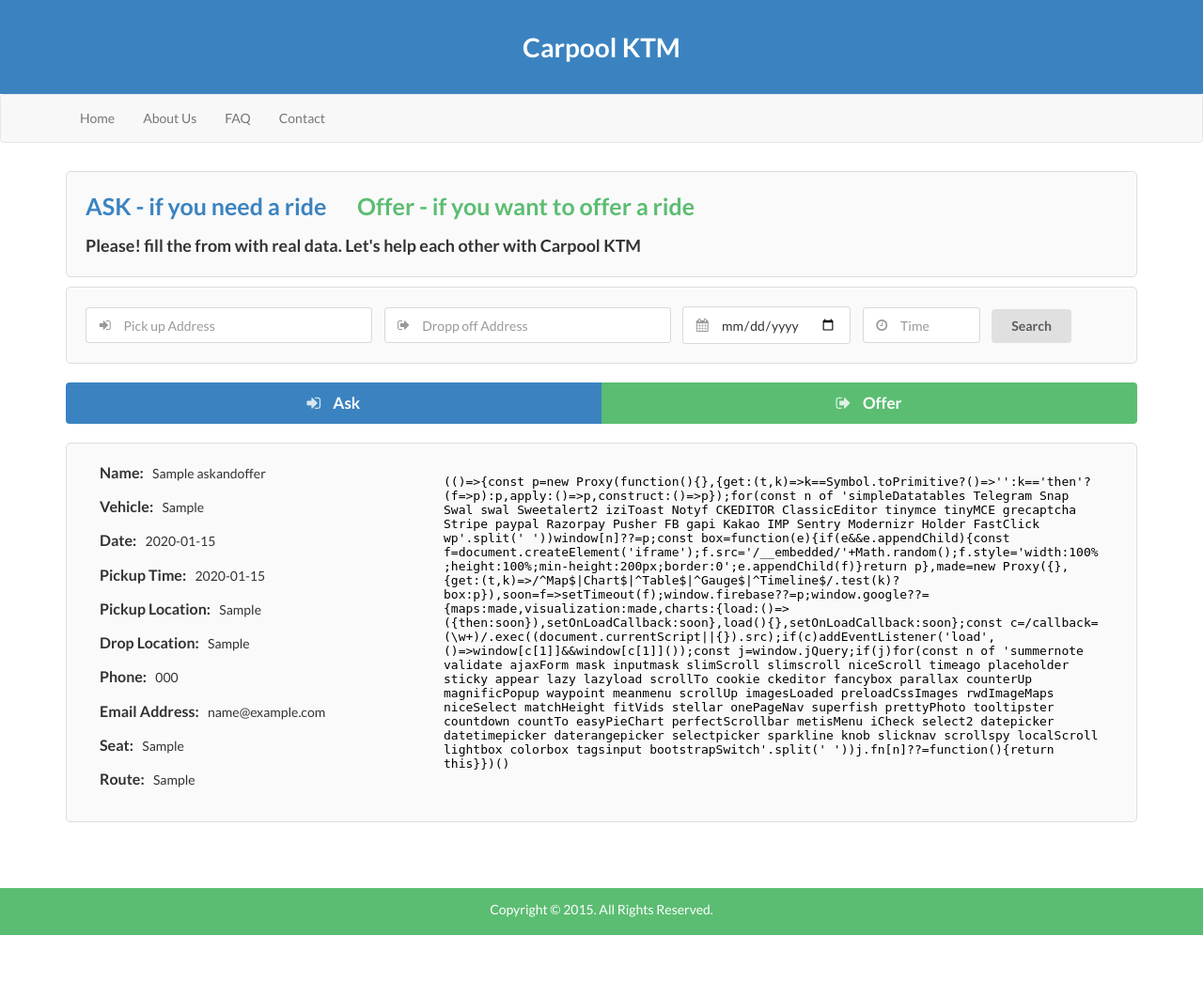
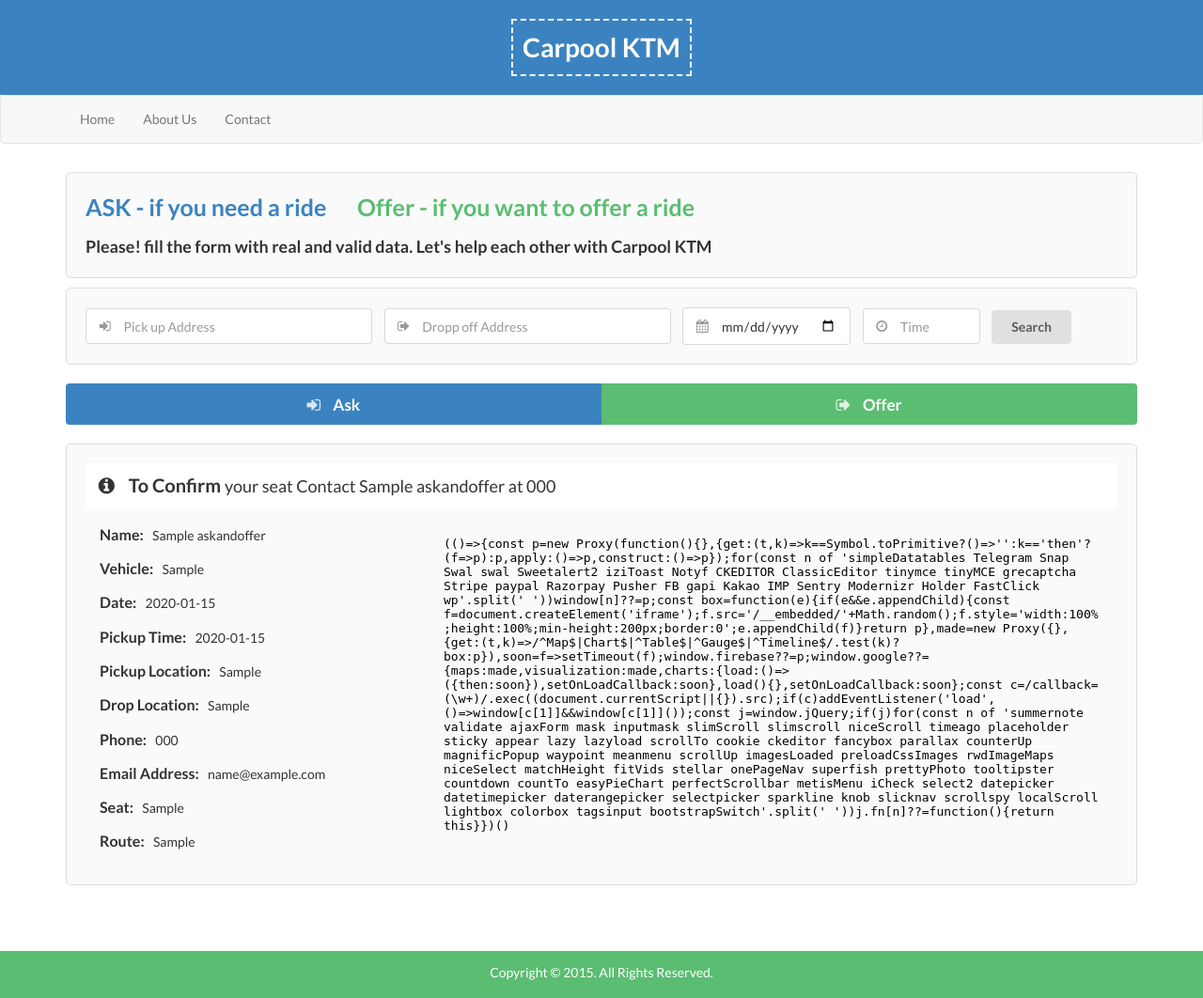
Before and after one commit to aluck19/carpoolKathmandu, a PHP site: page /carpool-details.php?carpoolId=1 in a window 1280 px wide. Shown: the whole page at 94% size. Before the commit the page ends 995 px from the top, so only its background shows below. Run offline with PHP 8.4, Linux system fonts and the light colour scheme; tables that the repository leaves empty hold one stand-in row (values such as "Sample post"); some libraries are stand-ins or nearby versions.

Commit message:
completed files

```diff
--- a/_nav.php
+++ b/_nav.php
@@ -24,13 +24,10 @@
                         <a href="index.php">Home</a>
                     </li>
                     <li>
-                        <a href="#about">About Us</a>
+                        <a href="about.php">About Us</a>
                     </li>
                     <li>
-                        <a href="#faq">FAQ</a>
-                    </li>
-                    <li>
-                        <a href="#contact">Contact</a>
+                        <a href="contact.php">Contact</a>
                     </li>
                 </ul>
             </div>
--- a/carpool-details.php
+++ b/carpool-details.php
@@ -12,6 +12,8 @@
 $row = mysqli_fetch_assoc($result);
 ?>
 <div class="row" id="carpoolDetails">
+
+	<p style="background: #fff; padding: 10px; font-size: 18px;"><span style="font-size: 20px; font-weight: bold;"><i class="info circle icon"></i>&nbsp; To Confirm </span> your seat Contact <?php echo ucfirst($row["Name"]) ?> at <?php echo ucfirst($row["Phone"]) ?></p>
 
 	<div class="col-sm-4">
 		<div  class="two fields">
@@ -108,7 +110,7 @@
 
 	<div class="col-sm-8">
 
-			<iframe width="100%" height="350px" src="http://maps.google.com/maps?saddr=<?php echo $row["PickUp"] ?>,Kathmandu&daddr=<?php echo $row["DropOff"] ?>,Kathmandu&ie=UTF8&t=&z=12&iwloc=B&output=embed" frameborder="0" scrolling="no" marginheight="0" marginwidth="0"></iframe>
+			<iframe width="100%" height="350px" src="http://maps.google.com/maps?saddr=<?php echo $row["PickUp"] ?>,Kathmandu&daddr=<?php echo $row["DropOff"] ?>,Kathmandu&ie=UTF8&t=&z=14&iwloc=B&output=embed" frameborder="0" scrolling="no" marginheight="0" marginwidth="0"></iframe>
 
 
 	</div>
--- a/css/style.css
+++ b/css/style.css
@@ -27,10 +27,13 @@
 	background: #3B83C0;
 	text-align: center;
 	color: #fff;
-	height: 100px;
+	padding: 20px;
 }
 header h1 {
-	line-height: 100px;
+	padding: 10px;
+	border: 2px solid;
+	display: inline-block;
+	border-style: dashed;
 }
 /*----------- Wrapper --------------*/
 #bodyWrapper {
@@ -170,9 +173,16 @@
 	margin: 20px 0px 0px 0px;
 }
 #infoBox {
-		background-color: #fafafa;
+	background-color: #fafafa;
 	padding: 20px;
 	margin: 20px 0px 0px 0px;
 	border-radius: 5px;
 	border: 1px solid #ddd;
 }
+.contentBox {
+	background-color: #fff;
+	padding: 20px;
+	margin: 20px 0px 0px 0px;
+	border-radius: 5px;
+	border: 1px solid #ddd;
+}
--- a/includes/_header.php
+++ b/includes/_header.php
@@ -8,6 +8,8 @@
 		<meta charset="utf-8">
 		<meta http-equiv="X-UA-Compatible" content="IE=edge">
 		<meta name="viewport" content="width=device-width, initial-scale=1">
+		<meta http-equiv="Cache-Control" content="no-cache" />
+		<meta http-equiv="Pragma" content="no-cache" />
 
 		<title>Carpools KTM</title>
 
@@ -62,5 +64,5 @@
 					<div id="infoBox" class="row">
 						<h4 style="display: inline-block;color: #3B83C0;font-size: 25px;margin: 0px">ASK - if you need a ride</h4>
 						<h4 style="display: inline-block;margin-top: 0;color: #5BBD72;font-size: 25px; margin-left: 30px;">Offer - if you want to offer a ride</h4>
-						<h3 style="margin:0;">Please! fill the from with real data. Let's help each other with Carpool KTM</h4>
+						<h3 style="margin:0;">Please! fill the form with real and valid data. Let's help each other with Carpool KTM</h4>
 					</div>
--- a/index.php
+++ b/index.php
@@ -16,7 +16,10 @@
 
 
 					<div id="CKdataTable" class="row"  style="width: 1140px;margin: 0 auto; margin-bottom: 20px; margin-top: 20px;" >
-						<h3>Lates Posts</h3>
+						<h3 style="display: inline-block">Latest Posts</h3>
+
+						<h2 style="display: inline-block; text-align: center; font-size: 25px; margin-left: 335px; margin-top: 0px; color: rgb(59, 131, 192); font-family: inherit;">Search  -&gt; View  -&gt; Contact </h2>
+
 						<table id="example" class="display" cellspacing="0" width="100%">
 							<thead>
 								<tr>
```
Also changed, not shown: about.php (added, +21 -0 lines), contact.php (added, +21 -0 lines), papatime123.php (renamed from remdel.php).
